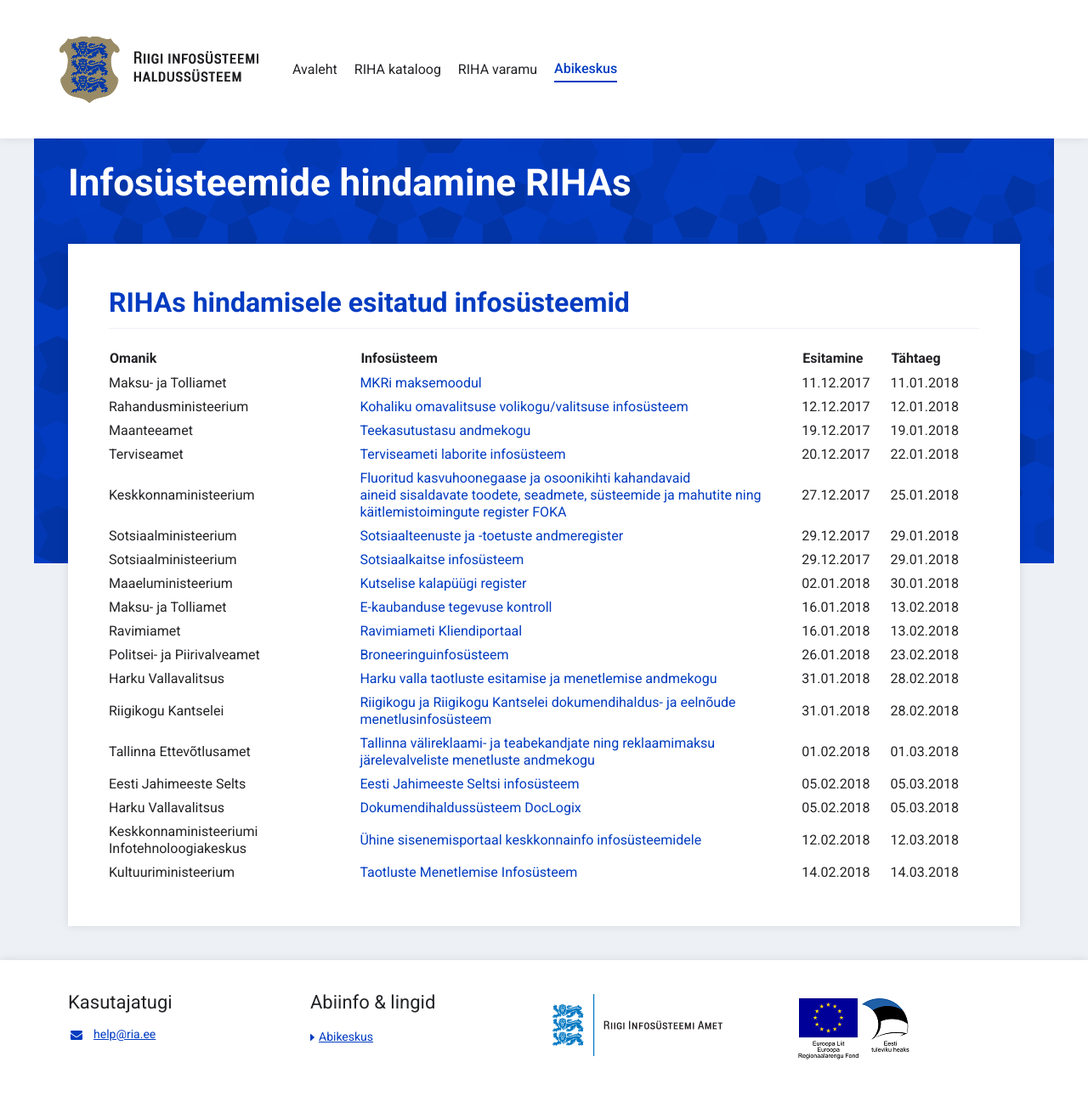
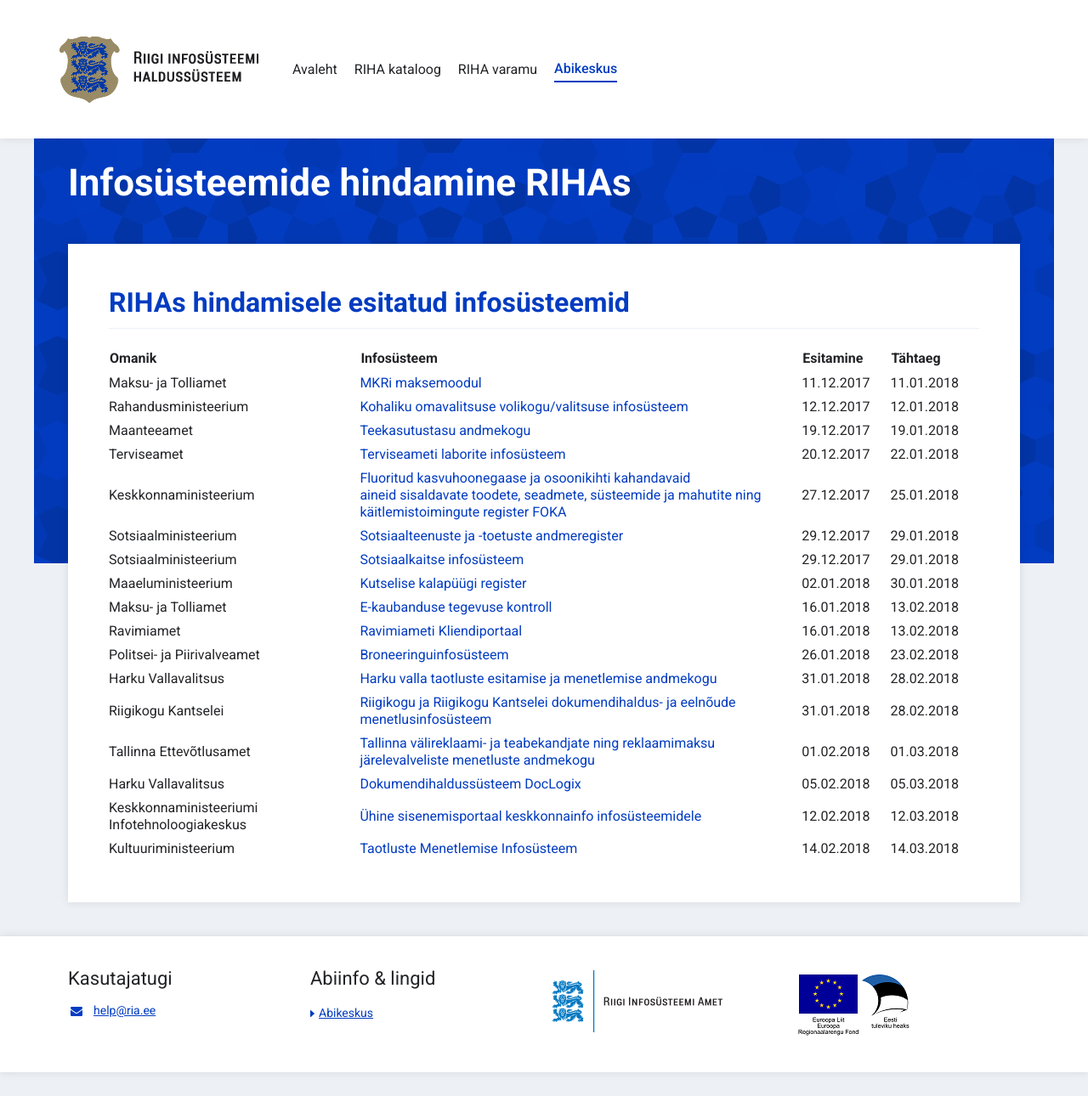
Before and after one commit to e-gov/RIHA-Help, a Jekyll site: the page built from docs/RIHAs-hindamisel.md, in a window 1280 px wide. Shown: the whole page at 85% size. Built offline with Jekyll 4.4.1, drawn with Linux system fonts in a browser that asks for light colours; after the commit the page ends 1262 px from its top, so only the background shows below that.

Commit message:
Update RIHAs-hindamisel.md

```diff
--- a/docs/RIHAs-hindamisel.md
+++ b/docs/RIHAs-hindamisel.md
@@ -19,7 +19,6 @@ title: Infosüsteemide hindamine RIHAs
 | Harku Vallavalitsus | [Harku valla taotluste esitamise ja menetlemise andmekogu](https://www.riha.ee/Infosüsteemid/Vaata/75014132-spoku) | 31.01.2018 | 28.02.2018 |
 | Riigikogu Kantselei | [Riigikogu ja Riigikogu Kantselei dokumendihaldus- ja eelnõude menetlusinfosüsteem](https://www.riha.ee/Infosüsteemid/Vaata/EMS) | 31.01.2018 | 28.02.2018 |
 | Tallinna Ettevõtlusamet | [Tallinna välireklaami- ja teabekandjate ning reklaamimaksu järelevalveliste menetluste andmekogu](https://www.riha.ee/Infosüsteemid/Vaata/tlntera) | 01.02.2018 | 01.03.2018 |
-| Eesti Jahimeeste Selts | [Eesti Jahimeeste Seltsi infosüsteem](https://www.riha.ee/Infosüsteemid/Vaata/ejs-is2) | 05.02.2018 | 05.03.2018 |
 | Harku Vallavalitsus | [Dokumendihaldussüsteem DocLogix](https://www.riha.ee/Infosüsteemid/Vaata/harku-vallavalitsuse-doclogix) | 05.02.2018 | 05.03.2018 |
 | Keskkonnaministeeriumi Infotehnoloogiakeskus | [Ühine sisenemisportaal keskkonnainfo infosüsteemidele](https://www.riha.ee/Infosüsteemid/Vaata/sso-keskkonnainfo) | 12.02.2018 | 12.03.2018 |
 | Kultuuriministeerium | [Taotluste Menetlemise Infosüsteem](https://www.riha.ee/Infosüsteemid/Vaata/TMS) | 14.02.2018 | 14.03.2018 |
```
